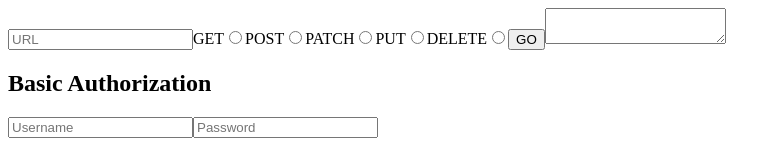
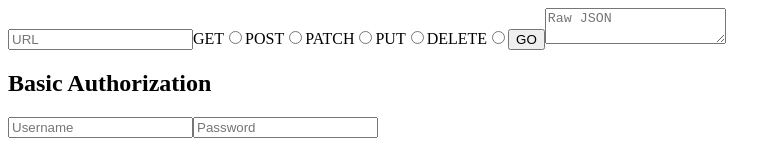
Before and after one commit to jodinkansagor/resty, a React app: page / in a window 1280 px wide. Shown: the top 160 px of the page, without its empty margins (0-781 px from the left). Built offline with nearby package versions, Linux system fonts and the light colour scheme.

Commit message:
post method works

```diff
--- a/src/components/Form.js
+++ b/src/components/Form.js
@@ -13,7 +13,7 @@ const Form = ({ onSubmit, url, textInput, onChange, userName, password, bearerTo
     <label>PUT<input type="radio" name="method" value="put" onChange={onChange}></input></label>
     <label>DELETE<input type="radio" name="method" value="delete" onChange={onChange}></input></label>
     <button>GO</button>
-    <textarea name="textInput" type="text" value={textInput} onChange={onChange}></textarea>
+    <textarea name="textInput" type="text" value={textInput} placeholder="Raw JSON" onChange={onChange}></textarea>
     <h2>Basic Authorization</h2>
     <input type="text" placeholder="Username" value={userName} name="userName" onChange={onChange} />
     <input type="text" placeholder="Password" value={password} name="password" onChange={onChange} />
--- a/src/containers/RestyContainer.js
+++ b/src/containers/RestyContainer.js
@@ -31,10 +31,11 @@ export default class RestyContainer extends Component {
     let headers;
     let body;
 
-    if (this.state.method === 'post') {
+    if (this.state.method === 'post' || this.state.method === 'put' || this.state.method === 'patch' || this.state.method === 'delete') {
       headers = { 'Content-Type': 'application/json' };
       body = this.state.textInput;
     }
+    console.log(headers, body);
 
     fetch(this.state.url, {
       method: this.state.method,
@@ -77,7 +78,7 @@ export default class RestyContainer extends Component {
           onChange={this.handleChange}
         />
         <HistoryList historyList={historyList} />
-        <p>{this.state.response}</p>
+        <pre>{this.state.response}</pre>
       </>
     );
   }
```
